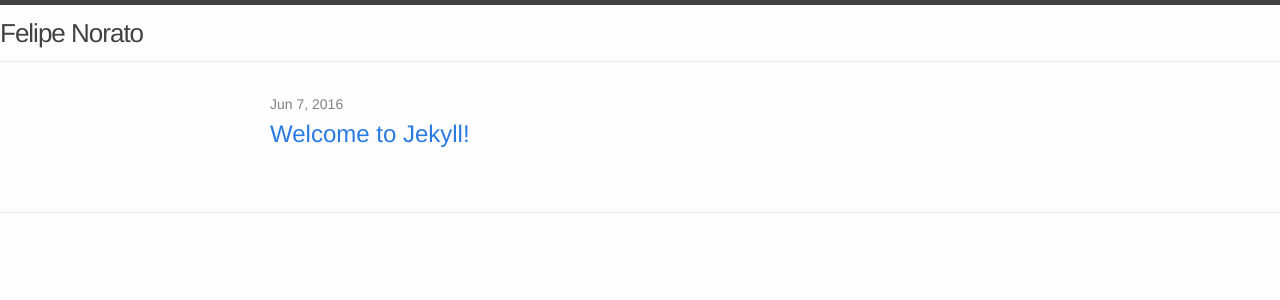
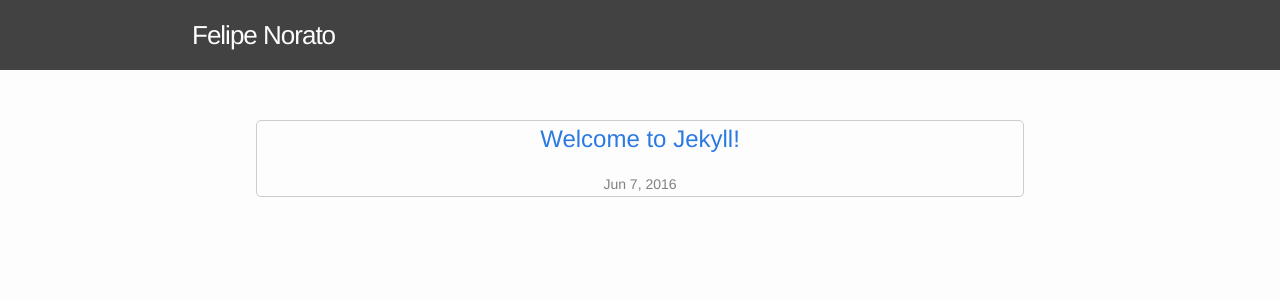
Before and after one commit to norato/norato.github.io, a Jekyll site: the page built from index.html, in a window 1280 px wide. Shown: the top 300 px of the page. Built offline with Jekyll 4.4.1, drawn with Linux system fonts in a browser that asks for light colours.

Commit message:
Some structure changes

```diff
--- a/_layouts/default.html
+++ b/_layouts/default.html
@@ -13,8 +13,6 @@
       </div>
     </div>
 
-    {% include footer.html %}
-
   </body>
 
 </html>
--- a/_sass/_base.scss
+++ b/_sass/_base.scss
@@ -155,21 +155,9 @@ pre {
 /**
  * Wrapper
  */
+
 .wrapper {
-    max-width: -webkit-calc(#{$content-width} - (#{$spacing-unit} * 2));
-    max-width:         calc(#{$content-width} - (#{$spacing-unit} * 2));
-    margin-right: auto;
-    margin-left: auto;
-    padding-right: $spacing-unit;
-    padding-left: $spacing-unit;
-    @extend %clearfix;
-
-    @include media-query($on-laptop) {
-        max-width: -webkit-calc(#{$content-width} - (#{$spacing-unit}));
-        max-width:         calc(#{$content-width} - (#{$spacing-unit}));
-        padding-right: $spacing-unit / 2;
-        padding-left: $spacing-unit / 2;
-    }
+  width: 60%;
 }
 
 
--- a/_sass/_layout.scss
+++ b/_sass/_layout.scss
@@ -2,12 +2,12 @@
  * Site header
  */
  .site-header {
-    border-top: 5px solid $grey-color-dark;
-    border-bottom: 1px solid $grey-color-light;
-    min-height: 56px;
-
-    // Positioning context for the mobile navigation icon
   position: relative;
+  width: 100%;
+  height: 70px;
+  background: $grey-color-dark;
+  display: flex;
+  align-items: center;
 }
 
 .site-title {
@@ -17,151 +17,17 @@
   letter-spacing: -1px;
   margin-bottom: 0;
   float: left;
+  margin-left: 15%;
 
   &,
   &:visited {
-        color: $grey-color-dark;
+    color: $background-color;
+  }
+  &:hover {
+    text-decoration: none;
+    cursor: pointer;
   }
 }
-
-.site-nav {
-    float: right;
-    line-height: 56px;
-
-    .menu-icon {
-        display: none;
-    }
-
-    .page-link {
-        color: $text-color;
-        line-height: $base-line-height;
-
-        // Gaps between nav items, but not on the last one
-        &:not(:last-child) {
-            margin-right: 20px;
-        }
-    }
-
-    @include media-query($on-palm) {
-        position: absolute;
-        top: 9px;
-        right: $spacing-unit / 2;
-        background-color: $background-color;
-        border: 1px solid $grey-color-light;
-        border-radius: 5px;
-        text-align: right;
-
-        .menu-icon {
-            display: block;
-            float: right;
-            width: 36px;
-            height: 26px;
-            line-height: 0;
-            padding-top: 10px;
-            text-align: center;
-
-            > svg {
-                width: 18px;
-                height: 15px;
-
-                path {
-                    fill: $grey-color-dark;
-                }
-            }
-        }
-
-        .trigger {
-            clear: both;
-            display: none;
-        }
-
-        &:hover .trigger {
-            display: block;
-            padding-bottom: 5px;
-        }
-
-        .page-link {
-            display: block;
-            padding: 5px 10px;
-
-            &:not(:last-child) {
-                margin-right: 0;
-            }
-            margin-left: 20px;
-        }
-    }
-}
-
-
-
-/**
- * Site footer
- */
-.site-footer {
-    border-top: 1px solid $grey-color-light;
-    padding: $spacing-unit 0;
-}
-
-.footer-heading {
-    font-size: 18px;
-    margin-bottom: $spacing-unit / 2;
-}
-
-.contact-list,
-.social-media-list {
-    list-style: none;
-    margin-left: 0;
-}
-
-.footer-col-wrapper {
-    font-size: 15px;
-    color: $grey-color;
-    margin-left: -$spacing-unit / 2;
-    @extend %clearfix;
-}
-
-.footer-col {
-    float: left;
-    margin-bottom: $spacing-unit / 2;
-    padding-left: $spacing-unit / 2;
-}
-
-.footer-col-1 {
-    width: -webkit-calc(35% - (#{$spacing-unit} / 2));
-    width:         calc(35% - (#{$spacing-unit} / 2));
-}
-
-.footer-col-2 {
-    width: -webkit-calc(20% - (#{$spacing-unit} / 2));
-    width:         calc(20% - (#{$spacing-unit} / 2));
-}
-
-.footer-col-3 {
-    width: -webkit-calc(45% - (#{$spacing-unit} / 2));
-    width:         calc(45% - (#{$spacing-unit} / 2));
-}
-
-@include media-query($on-laptop) {
-    .footer-col-1,
-    .footer-col-2 {
-        width: -webkit-calc(50% - (#{$spacing-unit} / 2));
-        width:         calc(50% - (#{$spacing-unit} / 2));
-    }
-
-    .footer-col-3 {
-        width: -webkit-calc(100% - (#{$spacing-unit} / 2));
-        width:         calc(100% - (#{$spacing-unit} / 2));
-    }
-}
-
-@include media-query($on-palm) {
-    .footer-col {
-        float: none;
-        width: -webkit-calc(100% - (#{$spacing-unit} / 2));
-        width:         calc(100% - (#{$spacing-unit} / 2));
-    }
-}
-
 
 
 /**
@@ -169,6 +35,11 @@
  */
 .page-content {
   padding: $spacing-unit 0;
+  display: flex;
+  width: 100%;
+  flex-direction: column;
+  justify-content: center;
+  align-items: center;
 }
 
 .page-heading {
@@ -181,6 +52,10 @@
 
   > li {
     margin-bottom: $spacing-unit;
+    border: 1px solid #ccc;
+    border-radius: 5px;
+    text-align: center;
+    margin-top: 20px;
   }
 }
 
--- a/index.html
+++ b/index.html
@@ -6,11 +6,10 @@ layout: default
   <ul class="post-list">
     {% for post in site.posts %}
       <li>
-        <span class="post-meta">{{ post.date | date: "%b %-d, %Y" }}</span>
-
         <h2>
           <a class="post-link" href="{{ post.url | prepend: site.baseurl }}">{{ post.title }}</a>
         </h2>
+        <span class="post-meta">{{ post.date | date: "%b %-d, %Y" }}</span>
       </li>
     {% endfor %}
   </ul>
```
Lines whose indentation alone changed are shown as unchanged.
